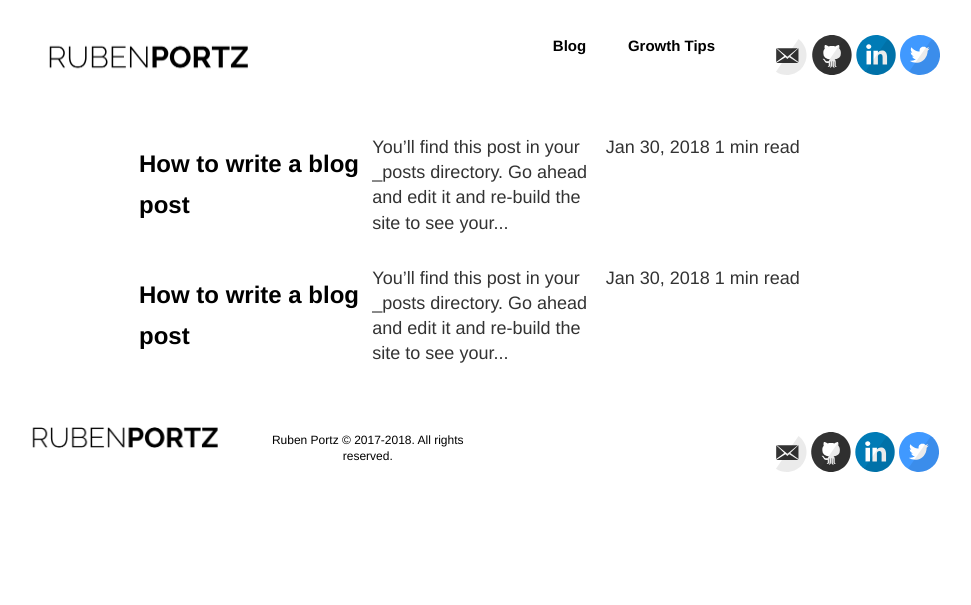
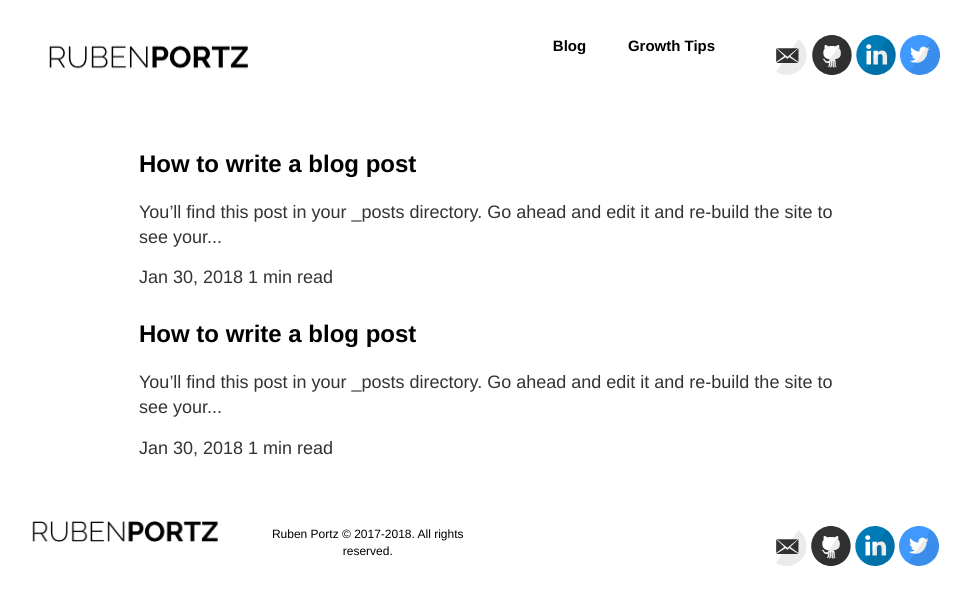
Before and after one commit to rubenportz/Ruben-Portz, a Jekyll site: the page built from index.html, in a window 1280 px wide. Shown: the top 605 px of the page, without its empty margins (151-1122 px from the left). Built offline with Jekyll 4.4.1, drawn with Linux system fonts in a browser that asks for light colours.

Commit message:
Update index.html

```diff
--- a/index.html
+++ b/index.html
@@ -4,7 +4,7 @@
 <!DOCTYPE html>
 <html>
   <body>
-    <div class="container" style="display: grid;  grid-template-columns: repeat(3, 1fr); ">
+    <div class="container">
 	   	{% for post in site.posts %}
 		    <h2><a href="{{ post.url }}">{{ post.title }}</a></h2>
 		    <p>{{ post.content | strip_html | truncatewords:20 }}</p>
```
